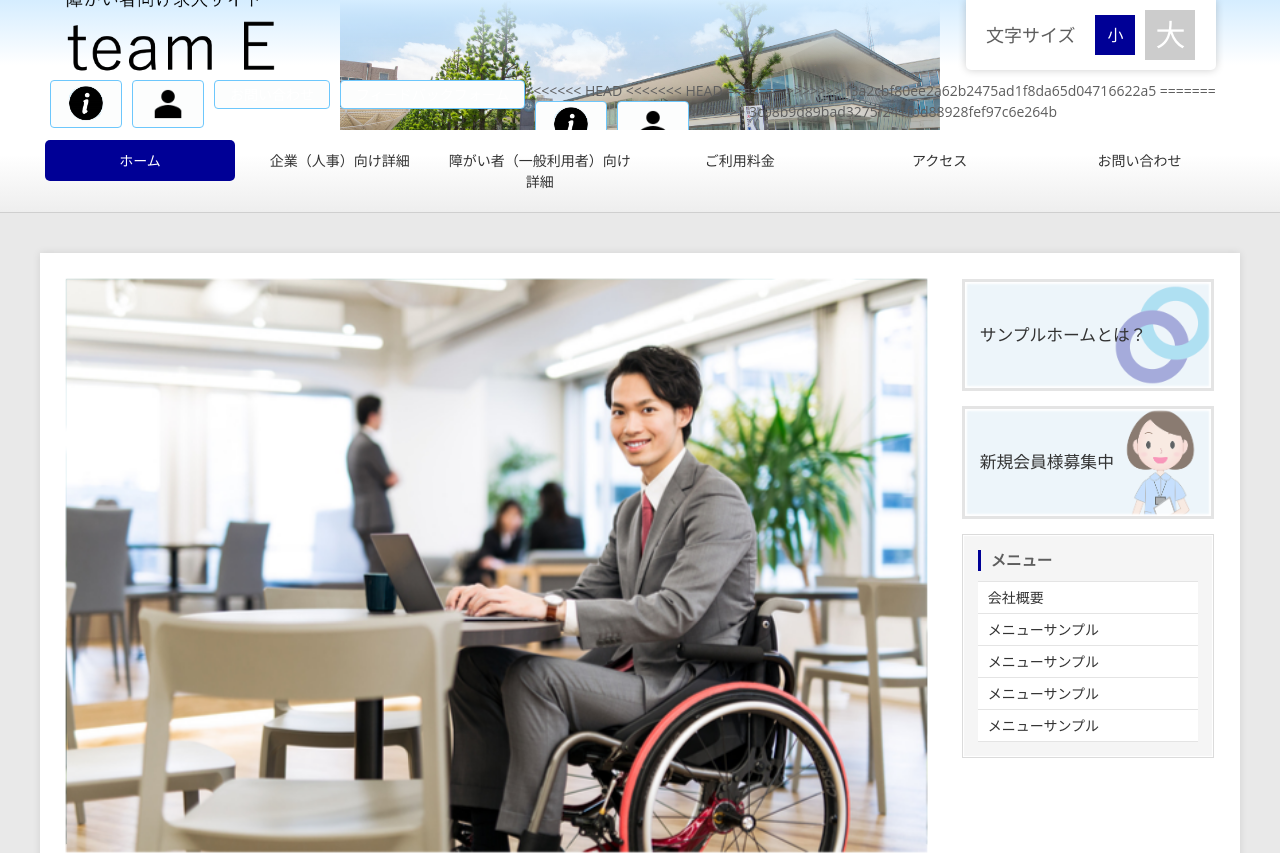
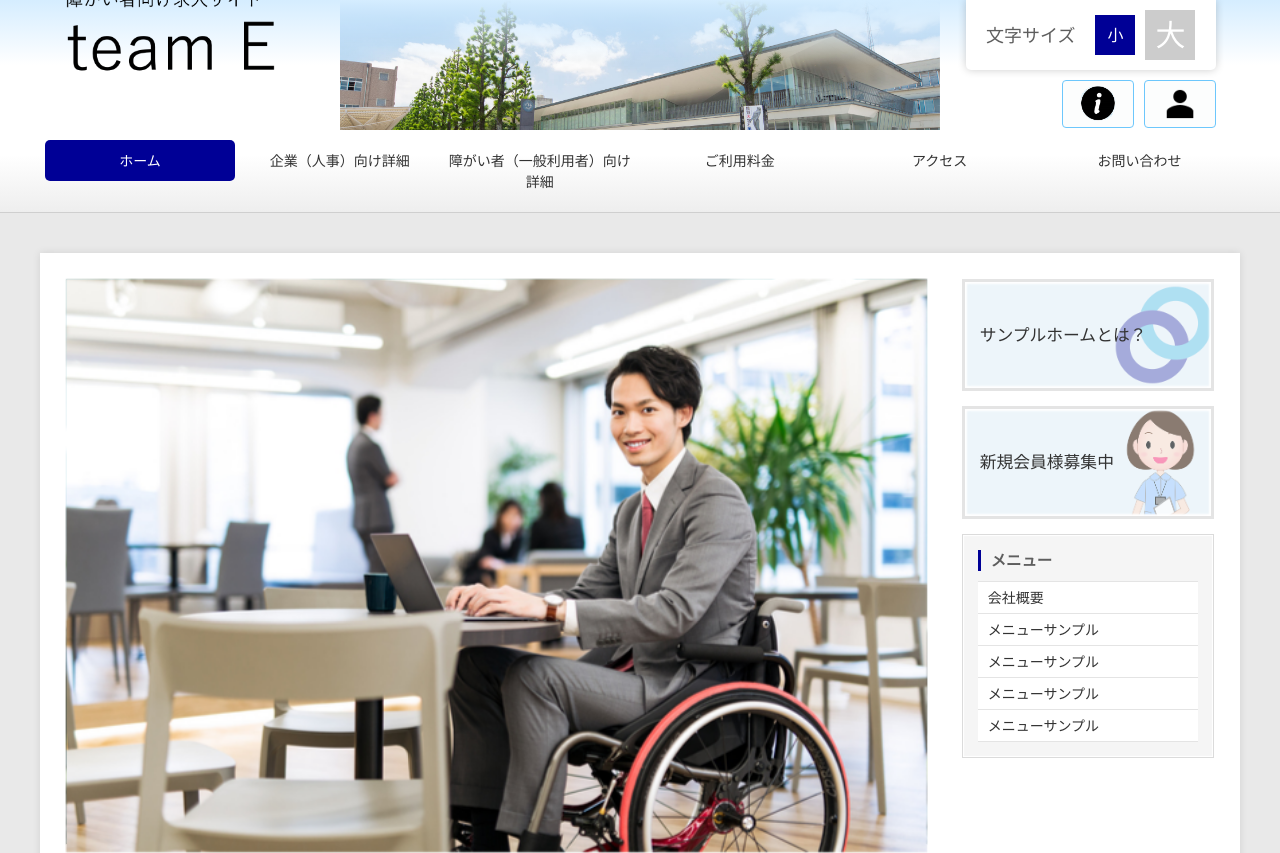
Before and after one commit to Gabaven2021/TeamE, a plain HTML site: page tp_home1_blue/index.html in a window 1280 px wide. Shown: the top 853 px of the page. Drawn offline with Linux system fonts and the light colour scheme; a script that the page names is missing.

Commit message:
【森口さんへ】index.htmlとservice.htmlのマージの競合によるバグの修正してます。うまくいってなかったらごめん(´▽｀)

```diff
--- a/tp_home1_blue/index.html
+++ b/tp_home1_blue/index.html
@@ -32,18 +32,9 @@
 <div class="inner">
 <h1 id="logo"><a href="index.html"><img src="images/logo.png" alt="サンプルホーム"></a></h1>
 <ul id="headermenu">
-<<<<<<< HEAD
-<<<<<<< HEAD
-<li><a href="contact.html"><IMG SRC="images/header1-1.jpg" border=0 width="40" height="40" alt=""></a></li>
-<li><a href="contact.html"><IMG SRC="images/header1-2.png" border=0 width="40" height="40" alt=""></a></li>
-=======
-<li><a href="form.html">お問い合わせ</a></li>
-<li><a href="feedback form.html">フィードバックフォーム</a></li>
->>>>>>> f3a2cbf80ee2a62b2475ad1f8da65d04716622a5
-=======
+
 <li><a href="contact.html"><IMG SRC="images/header1-1.jpg" border=0 width="40" height="40" alt=""></a></li>
 <li><a href="kaiintouroku gamen.html"><IMG SRC="images/header1-2.png" border=0 width="40" height="40" alt=""></a></li>
->>>>>>> 3c08b9d89bad3275f241fbd88928fef97c6e264b
 </ul>
 <!--文字サイズ変更ボタン-->
 <div id="fsize">
```
Also changed, not shown: tp_home1_blue/service.html (+1 -22 lines).
